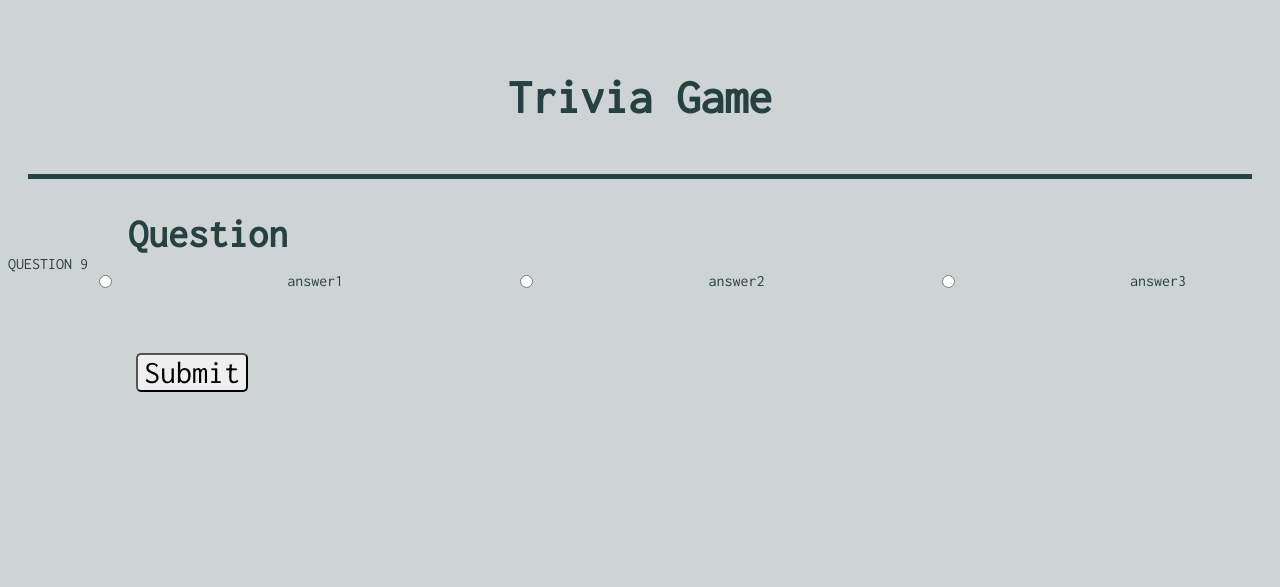
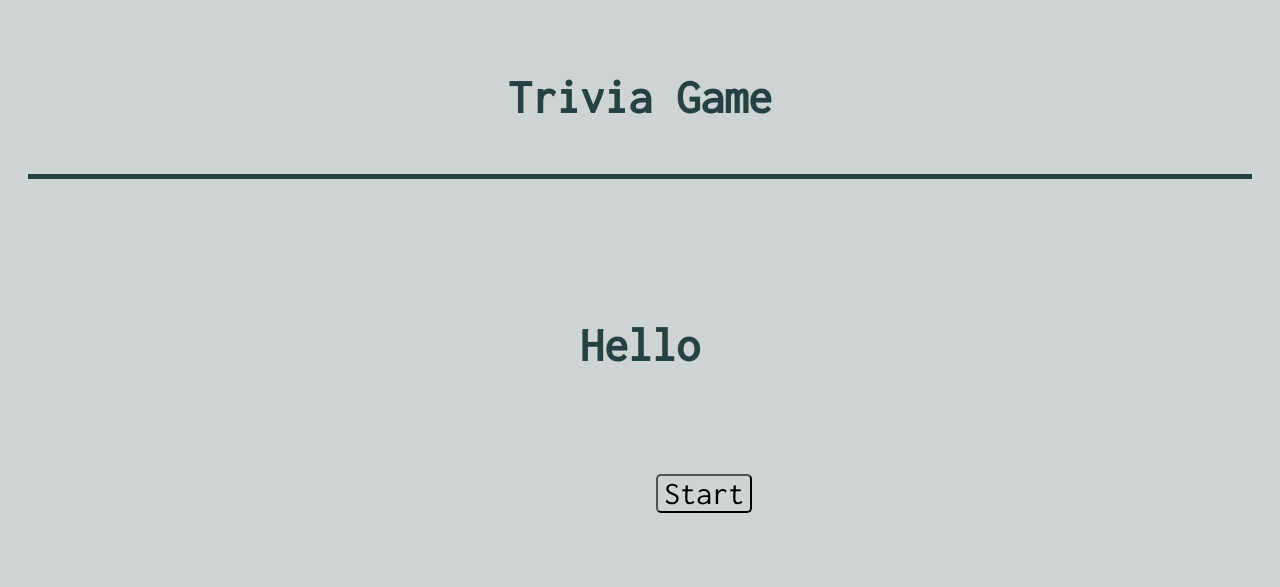
Before and after one commit to mariyawhitcomb/trivia-game, a plain HTML site: page index.html in a window 1280 px wide. Shown: the top 587 px of the page. Drawn offline with Linux system fonts and the light colour scheme.

Commit message:
added start game function

```diff
--- a/index.html
+++ b/index.html
@@ -31,6 +31,10 @@
             </div>
 
     <div class="submit-screen">
+            <section class="beginning">
+                    <h1 class="correct-answer">Hello</h1>
+                    <button class="button-start" type="submit">Start</button>
+                </section>
             <section class="nextQuestion">
                 <h1 class="correct-answer">Correct!</h1>
                 <button class="button-next-correct" type="submit">Next Question</button>
@@ -41,6 +45,7 @@
             </section>
             <section class="end">
                     <h1 class="incorrect">No more questions</h1>
+                    <button class="button-end" type="submit">New game</button>
                 </section>
         </div>
 <script src="scripts.js"></script>
--- a/scripts.js
+++ b/scripts.js
@@ -1,39 +1,40 @@
+startGame()
 var questions = [
-  {
-    question: 'QUESTION 1',
-    prompts: ['answer1', 'answer2', 'answer3'],
-    answer: 'answer1'
-  },
-  {
-    question: 'QUESTION 2',
-    prompts: ['answer1', 'answer2', 'answer3'],
-    answer: 'answer1'
-  },
-  {
-    question: 'QUESTION 3',
-    prompts: ['answer2', 'answer2', 'answer2'],
-    answer: 'answer1'
-  },
-  {
-    question: 'QUESTION 4',
-    prompts: ['answer1', 'answer2', 'answer3'],
-    answer: 'answer1'
-  },
-  {
-    question: 'QUESTION 5',
-    prompts: ['answer1', 'answer2', 'answer3'],
-    answer: 'answer1'
-  },
-  {
-    question: 'QUESTION 6',
-    prompts: ['answer1', 'answer2', 'answer3'],
-    answer: 'answer1'
-  },
-  {
-    question: 'QUESTION 7',
-    prompts: ['answer2', 'answer2', 'answer2'],
-    answer: 'answer1'
-  },
+//   {
+//     question: 'QUESTION 1',
+//     prompts: ['answer1', 'answer2', 'answer3'],
+//     answer: 'answer1'
+//   },
+//   {
+//     question: 'QUESTION 2',
+//     prompts: ['answer1', 'answer2', 'answer3'],
+//     answer: 'answer1'
+//   },
+//   {
+//     question: 'QUESTION 3',
+//     prompts: ['answer2', 'answer2', 'answer2'],
+//     answer: 'answer1'
+//   },
+//   {
+//     question: 'QUESTION 4',
+//     prompts: ['answer1', 'answer2', 'answer3'],
+//     answer: 'answer1'
+//   },
+//   {
+//     question: 'QUESTION 5',
+//     prompts: ['answer1', 'answer2', 'answer3'],
+//     answer: 'answer1'
+//   },
+//   {
+//     question: 'QUESTION 6',
+//     prompts: ['answer1', 'answer2', 'answer3'],
+//     answer: 'answer1'
+//   },
+//   {
+//     question: 'QUESTION 7',
+//     prompts: ['answer2', 'answer2', 'answer2'],
+//     answer: 'answer1'
+//   },
   {
     question: 'QUESTION 8',
     prompts: ['answer1', 'answer2', 'answer3'],
@@ -55,7 +56,10 @@ var questions = [
     answer: 'answer1'
   }
 ]
-
+var newGame = document.querySelector('.button-end')
+newGame.addEventListener('click', restart)
+var startButton = document.querySelector('.button-start')
+startButton.addEventListener('click', begin)
 var button = document.querySelector('#submit')
 button.addEventListener('click', checkAnswer)
 var answerValue
@@ -68,7 +72,7 @@ var score = 0
 let i = 0
 var index = []
 for (let i = 0; i < questions.length; i++) {
-  index.push(i)
+    index.push(i)
 }
 function randomQuestion () {
   i = index[Math.floor(Math.random() * index.length)]
@@ -119,5 +123,14 @@ function getAnswerValue () {
     answerValue = document.getElementById('choice3').innerText
   }
 }
-
-generateQuestion()
+function startGame () {
+  document.body.classList.add('start')
+}
+function begin () {
+  document.body.classList.remove('start')
+  generateQuestion()
+}
+function restart () {
+  score = 0
+  startGame()
+}
--- a/styles.css
+++ b/styles.css
@@ -30,6 +30,8 @@ button {
     font-family: 'Inconsolata', monospace;
     font-size: 2em;
     border-radius: 5px;
+    background-color: rgb(206, 211, 211);
+
 }
 .radio {
     display: flex;
@@ -99,3 +101,23 @@ button {
     opacity: 1;
     pointer-events: all;
   }
+  .beginning {
+    position: absolute;
+    top: 50%;
+    left: 50%;
+    transform: translate(-50%, -50%);
+    padding: 4rem;
+    background-color: rgb(206, 211, 211);
+    text-align: center;
+    z-index: 30;
+    opacity: 0;
+    pointer-events: none;
+    transition: all 250ms ease;
+    min-width: 100vw;
+    min-height: 30vh;
+  }
+
+  .start .beginning {
+    opacity: 1;
+    pointer-events: all;
+  }
```
